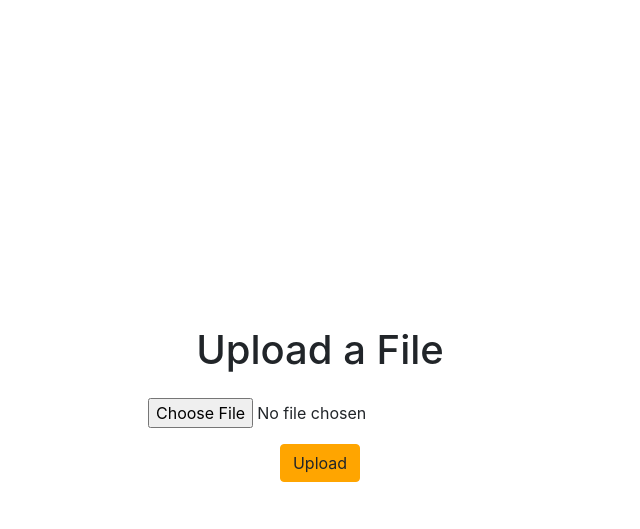
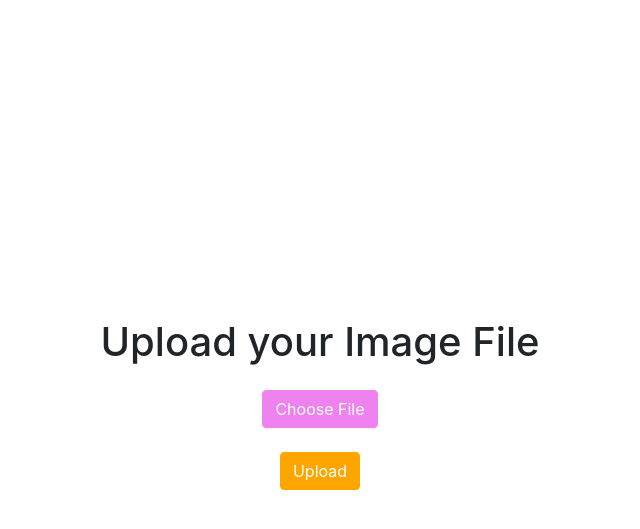
Before and after one commit to gowtham1035/photo-text-converter, a Flask app: page / in a window 1280 px wide. Shown: the top 529 px of the page, without its empty margins (320-960 px from the left). Run offline with Flask 3, Linux system fonts and the light colour scheme; some libraries are stand-ins or nearby versions.

Commit message:
necessary changes are made in styling the buttons

```diff
--- a/static/styles.css
+++ b/static/styles.css
@@ -4,11 +4,27 @@ body, html {
     justify-content: center;
     align-items: center;
 }
+
 .btn-primary-custom {
     background-color: blue;
     border-color: blue;
 }
+
 .btn-upload {
     background-color: orange;
     border-color: orange;
+    color: white;
 }
+
+.btn-file {
+    background-color: violet;
+    border-color: violet;
+    color: rgb(255, 255, 255);
+    cursor: pointer;
+}
+
+.btn-file:hover {
+    background-color: darkviolet;
+    border-color: darkviolet;
+    color: white;
+}
--- a/templates/index.html
+++ b/templates/index.html
@@ -15,10 +15,13 @@
 </head>
 <body>
     <div class="container text-center">
-        <h1 class="my-4">Upload a File</h1>
+        <h1 class="my-4">Upload your Image File</h1>
         <form method="POST" enctype="multipart/form-data" class="mb-3">
             <div class="form-group">
-                <input type="file" name="file" class="form-control-file">
+                <label class="btn btn-file">
+                    Choose File
+                    <input type="file" name="file" class="form-control-file" hidden>
+                </label>
             </div>
             <button type="submit" class="btn btn-upload">Upload</button>
         </form>
```
